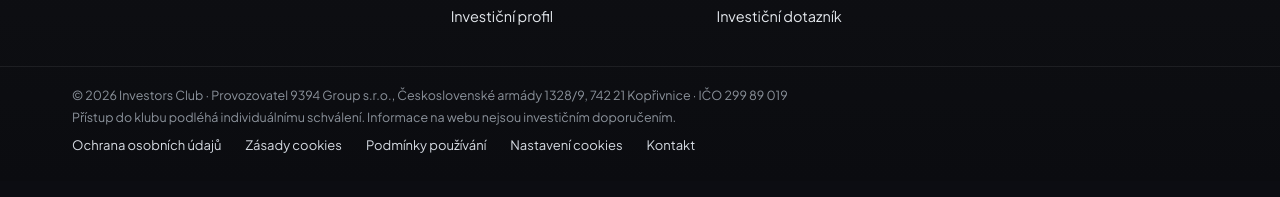
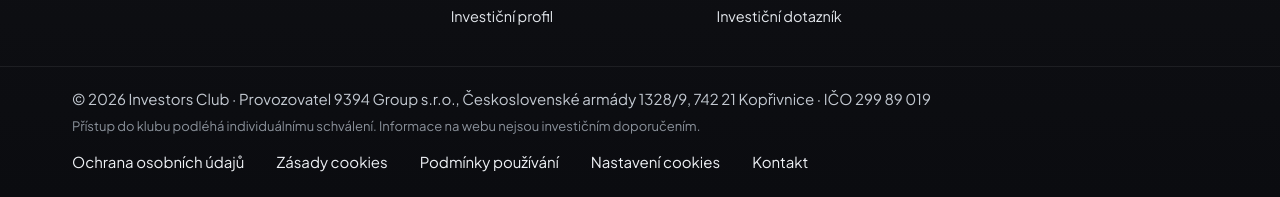
Before and after one commit to Escobarinc/investors-club-web, a plain HTML site: page profil.html in a window 1280 px wide. Shown: the part 700-897 px from the top of the page. Drawn offline with Linux system fonts and the light colour scheme.

Commit message:
Spodní lišta patičky výraznější (větší a světlejší písmo)
Co-Authored-By: Claude Opus 5.5 <noreply@anthropic.com>

```diff
--- a/profil.html
+++ b/profil.html
@@ -10,7 +10,7 @@
   <link rel="preconnect" href="https://fonts.googleapis.com">
   <link rel="preconnect" href="https://fonts.gstatic.com" crossorigin>
   <link rel="stylesheet" href="https://fonts.googleapis.com/css2?family=Plus+Jakarta+Sans:wght@400;500;600;700&display=swap">
-  <link rel="stylesheet" href="styles.css?v=55">
+  <link rel="stylesheet" href="styles.css?v=56">
   <link rel="stylesheet" href="dotaznik.css?v=10">
   <script src="dotaznik-data.js?v=2" defer></script>
   <script src="profil.js?v=1" defer></script>
--- a/styles.css
+++ b/styles.css
@@ -808,3 +808,9 @@ body:not(.is-member) .site-wrap footer.site-footer.f-footer { border-top-color:
 .f-legal { display: flex; flex-wrap: wrap; gap: 8px 24px; margin-top: 6px; }
 .f-legal a, .f-legal button { padding: 0; border: 0; background: none; color: #d6dbe2; font: inherit; font-size: 13px; text-decoration: none; cursor: pointer; }
 .f-legal a:hover, .f-legal button:hover { color: #fff; text-decoration: underline; text-underline-offset: 4px; }
+/* Spodní lišta výraznější (jako vzor z Radaru) */
+.f-bottom { padding-top: 22px; padding-bottom: 26px; gap: 10px; font-size: 15px; color: #c3c9d1; }
+.f-bottom > span:nth-child(2) { font-size: 13px; color: #8b929b; }
+.f-legal { gap: 10px 32px; margin-top: 8px; }
+.f-legal a, .f-legal button { font-size: 15px; color: #eef1f5; }
+@media (max-width: 540px) { .f-bottom { font-size: 14px; } .f-legal a, .f-legal button { font-size: 14px; } .f-legal { gap: 10px 20px; } }
```
Also changed, not shown: dotaznik.html (+1 -1 lines), index.html (+1 -1 lines), podminky-pouzivani.html (+1 -1 lines), zasady-cookies.html (+1 -1 lines), zasady-ochrany-osobnich-udaju.html (+1 -1 lines).
